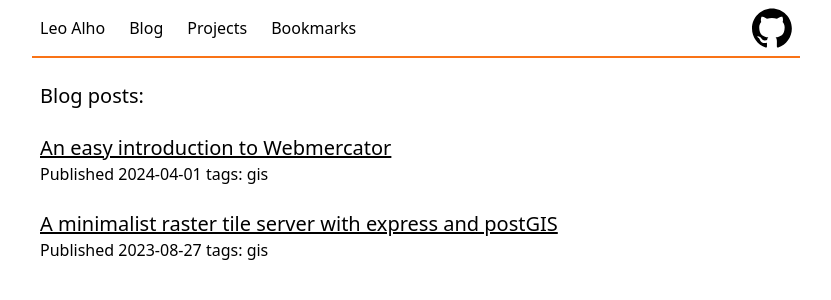
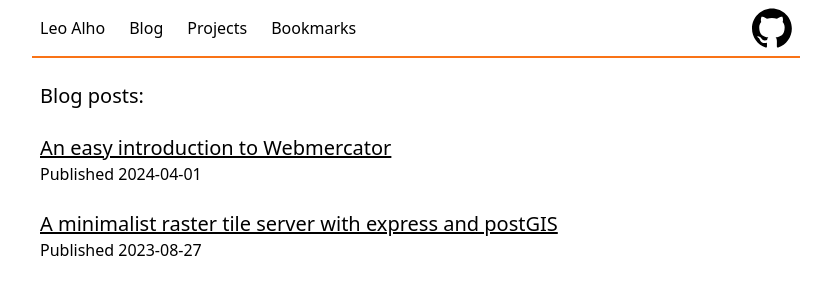
Before and after one commit to leoalho/leoalho.github.io, a Next.js app: page /blog in a window 1280 px wide. Shown: the top 300 px of the page, without its empty margins (224-1055 px from the left). Built offline with nearby package versions, Linux system fonts and the light colour scheme.

Commit message:
Remove tags from blogposts

```diff
--- a/src/pages/blog.tsx
+++ b/src/pages/blog.tsx
@@ -12,9 +12,7 @@ const BlogCard = (props: any) => {
       <Link href={`/posts/${metadata.id}`}>
         <h2>{metadata.title}</h2>
       </Link>
-      <div>
-        Published {metadata.date} tags: {metadata.tags}
-      </div>
+      <div>Published {metadata.date}</div>
     </div>
   );
 };
```
